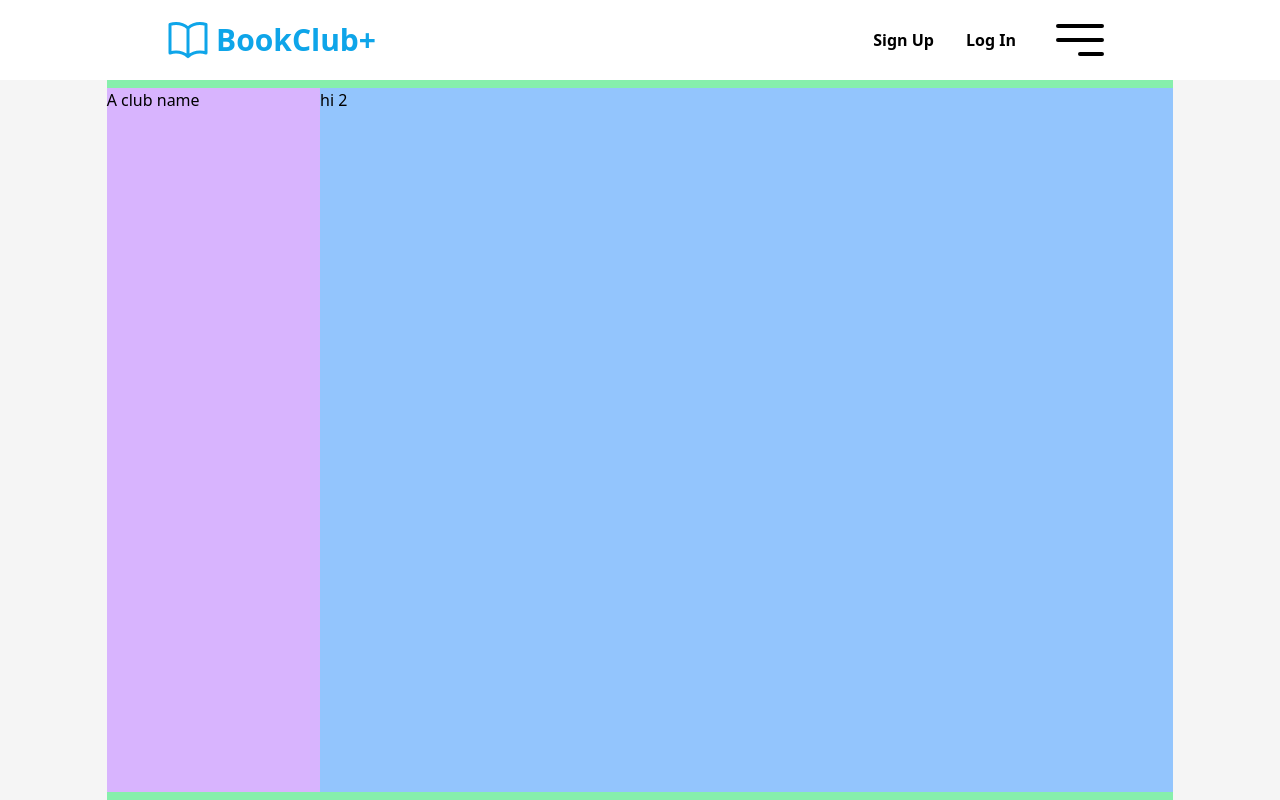
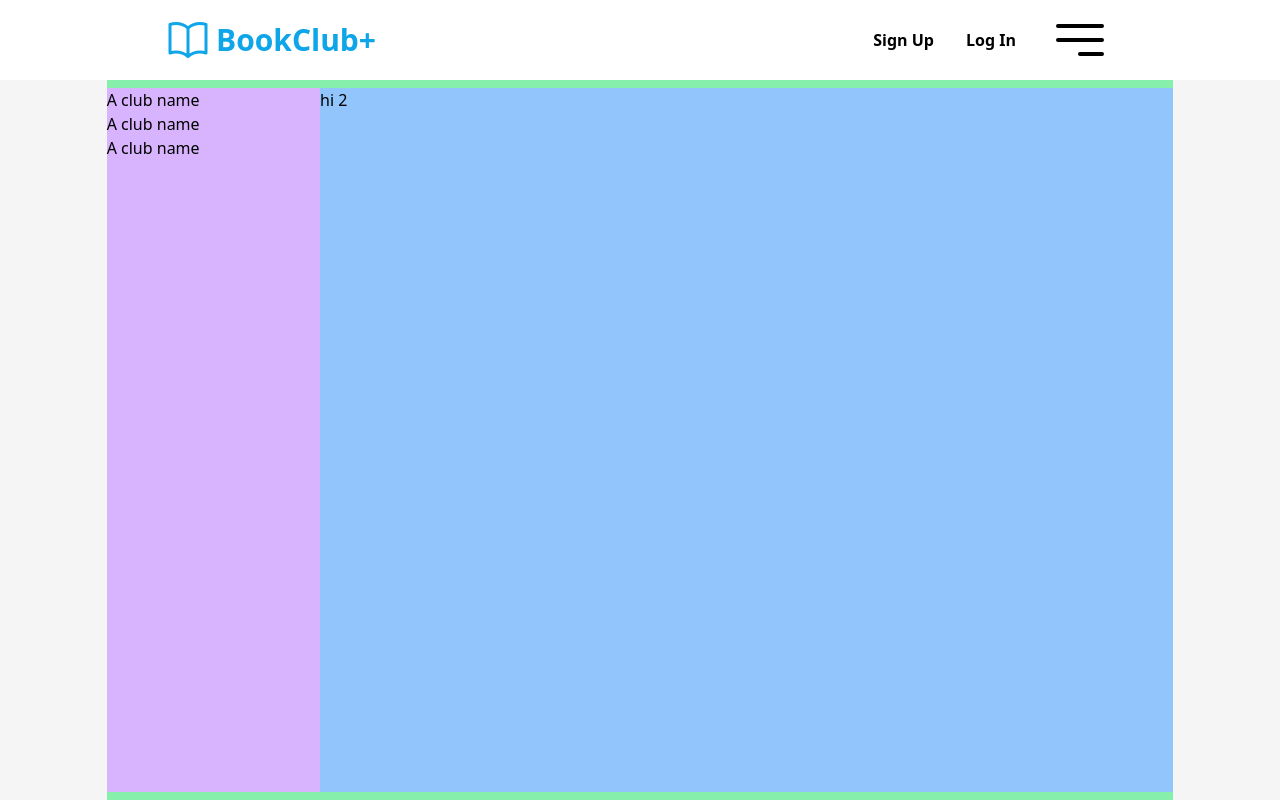
Before and after one commit to Thunder117/BookClub-App, a React (Create React App) app in the folder BookClubPlus/frontend/: page /clubs in a window 1280 px wide. Built offline with nearby package versions, Linux system fonts and the light colour scheme.

Commit message:
Created ClubTitleButton jsx

```diff
--- /dev/null
+++ b/BookClubPlus/frontend/src/components/ClubTitleButton.jsx
@@ -0,0 +1,12 @@
+
+
+const ClubTitleButton = (props) => {
+
+    return(
+        <div>
+            A club name
+        </div>
+    );
+};
+
+export default ClubTitleButton;
--- a/BookClubPlus/frontend/src/pages/ClubsPage.jsx
+++ b/BookClubPlus/frontend/src/pages/ClubsPage.jsx
@@ -1,6 +1,7 @@
 
 // Components
 import NavBar from '../components/NavBar';
+import ClubTitleButton from '../components/ClubTitleButton';
 
 const ClubsPage = () => {
 
@@ -14,15 +15,9 @@ const ClubsPage = () => {
 
                 <div className="flex flex-col w-1/5 bg-purple-300"> {/* Left Column */}
 
-                    <div className=""> {/* Placeholders to actual components */}
-                        A club name
-                    </div>
-                    <div className=""> {/* Placeholders to actual components */}
-
-                    </div>
-                    <div className=""> {/* Placeholders to actual components */}
-
-                    </div>
+                    <ClubTitleButton/>
+                    <ClubTitleButton/>
+                    <ClubTitleButton/>
 
                 </div>
 
```
